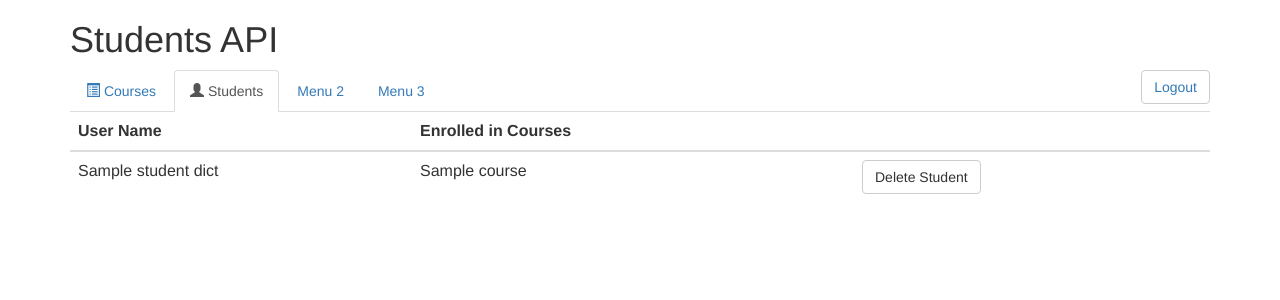
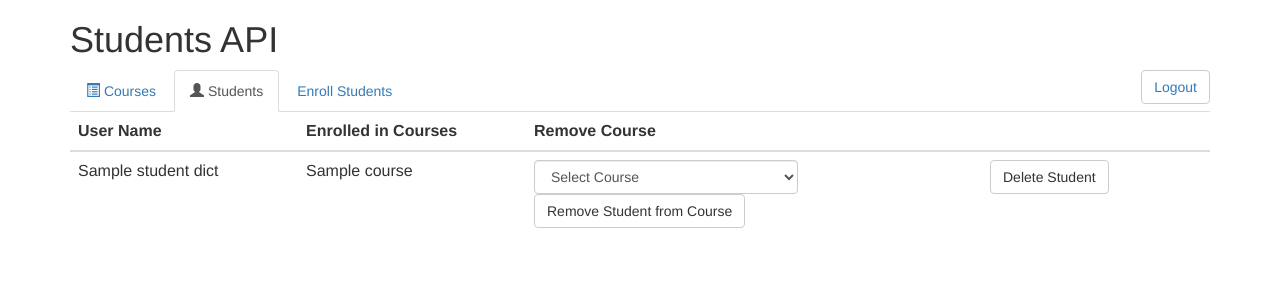
Before and after one commit to gajal123/Students_API, a Django app: template Accounts/templates/home.html in a window 1280 px wide, after a click on "Students". Shown: the top 300 px of the page. Run offline with Django 3.2, Linux system fonts and the light colour scheme; a user stored in the database is signed in; tables that the repository leaves empty hold one stand-in row (values such as "Sample post"); the template is opened without the code that fills it: most values are stand-ins (such as "Sample title", 1, 10 or a date in 2020); some libraries are stand-ins or nearby versions.

Commit message:
Admin can nor Add/Remove Students from Course. A Student can Leave Course. Also a OneTimeScript to populate no of students enrolled in a course

```diff
--- a/Accounts/templates/base.html
+++ b/Accounts/templates/base.html
@@ -37,12 +37,11 @@
             </div>
         	{% if request.user.is_authenticated %}
                 <ul class="nav nav-tabs">
-                    <li class="active"><a data-toggle="tab" href="#cources"><span class="glyphicon glyphicon-list-alt"></span> Courses</a></li>
+                    <li><a data-toggle="tab" href="#cources"><span class="glyphicon glyphicon-list-alt"></span> Courses</a></li>
                     {% if request.user.is_staff %}
                         <li><a data-toggle="tab" href="#students"><span class="glyphicon glyphicon-user"></span> Students</a></li>
                     {% endif %}
-                    <li><a data-toggle="tab" href="#menu2">Menu 2</a></li>
-                    <li><a data-toggle="tab" href="#menu3">Menu 3</a></li>
+                    <li><a data-toggle="tab" href="#enroll">Enroll Students</a></li>
                         {% if request.user.is_authenticated %}
                             <li style="float:right"><button type="button" class="btn btn-default"><a href="{% url 'logout'%}">Logout</a></button><br/></li>
                         {% else %}
--- a/Accounts/templates/home.html
+++ b/Accounts/templates/home.html
@@ -105,9 +105,86 @@
             }
     	 })
     }
+    function enroll_student_in_course(course){
+        console.log(course);
+        student = $('#' + course +  ' :selected').text();
+        console.log(student);
+        $.ajax(
+    	{
+            type:"GET",
+            url: "/enroll_student_in_course/",
+            data: {
+                    course: course,
+                	student: student,
+                    csrfmiddlewaretoken: '{{ csrf_token }}'
+            },
+            success: function( response )
+            {
+                if (response['status'] == 'success') {
+                console.log(response);
+                }
+                else{
+                    console.log(response);
+                }
+
+            location.reload();
+            }
+    	 })
+    }
+
+    function remove_student_from_course(student){
+        console.log(student);
+        course = $('#' + student +  ' :selected').text();
+        console.log(course);
+        $.ajax(
+    	{
+            type:"GET",
+            url: "/remove_student_from_course/",
+            data: {
+                    course: course,
+                	student: student,
+                    csrfmiddlewaretoken: '{{ csrf_token }}'
+            },
+            success: function( response )
+            {
+                if (response['status'] == 'success') {
+                console.log(response);
+                }
+                else{
+                    console.log(response);
+                }
+
+            location.reload();
+            }
+    	 })
+    }
+    function add_course(){
+        course = $('#course_name').val();
+        console.log(course);
+        $.ajax(
+    	{
+            type:"GET",
+            url: "/add_course/",
+            data: {
+                    course: course,
+                    csrfmiddlewaretoken: '{{ csrf_token }}'
+            },
+            success: function( response )
+            {
+                if (response['status'] == 'success') {
+                console.log(response);
+                }
+                else{
+                    console.log(response);
+                }
+
+            location.reload();
+            }
+    	 })
+    }
 </script>
 <div class="tab-content">
-     <div id="cources" class="tab-pane fade in active">
+     <div id="courses" class="tab-pane fade in active">
           <div>
               <table class="table table-hover">
                   <thead>
@@ -137,8 +214,6 @@
                             	<td>
                                     {% if student_name|length == 5 %}
                                         <button type="button" class="btn btn-default" disabled>Course Full</button>
-                                    {% else %}
-                                        <button type="button" class="btn btn-default">Enroll Students</button>
                                     {% endif %}
                             	</td>
                             	<td>
@@ -171,22 +246,34 @@
               <table class="table table-hover">
                   <thead>
                       <tr>
-                          <th style="width:30%"> User Name</th>
-                          <th> Enrolled in Courses </th>
-                          <th></th>
+                          <th style="width:20%"> User Name</th>
+                          <th style="width:20%" > Enrolled in Courses </th>
+                          <th style="width:40%" > Remove Course</th>
+                          <th style="width:20%"></th>
                       </tr>
                   </thead>
                	 <tbody>
-				 	{% for student_name, cources in student_dict.items %}
+				 	{% for student_name, courses in student_dict.items %}
                     	<tr>
                             <td>{{ student_name }}</td>
                        	    <td>
-                                {% if cources %}
-                                    {% for course in cources %}
+                                {% if courses %}
+                                    {% for course in courses %}
                                         {{course}}&emsp;
                                     {% endfor %}
                                 {% else %}
                                 	None
+                                {% endif %}
+                            </td>
+                            <td>
+                            	{% if courses %}
+                                	<select class="form-control" id={{student_name}} style="width:60%">
+                                        <option>Select Course</option>
+                                        {% for course in courses %}
+                                            <option value=course>{{ course }}</option>
+                                        {% endfor %}
+                                    </select>
+                            	<button type="button" class="btn btn-default" id="delete_button" onclick="remove_student_from_course('{{ student_name }}')">Remove Student from Course</button>
                                 {% endif %}
                             </td>
                             <td>
@@ -202,5 +289,55 @@
 	  </div>
 {% endif %}
 
+ {% if request.user.is_staff %}
+	  <div id="enroll" class="tab-pane fade">
+          <div>
+              <input class="form-control" id="course_name" name="course_name" placeholder="Enter Course Name"/>
+              <button type="button" class="btn btn-default" onclick = "add_course()">Add Course</button>
+              <table class="table table-hover">
+                  <thead>
+                      <tr>
+                          <th style="width:30%"> Course</th>
+                          <th> Select Student </th>
+                          <th></th>
+                      </tr>
+                  </thead>
+               	 <tbody>
+				 	{% for course, student_name in course_dict.items %}
+                    	<tr>
+                            <td>
+                            	{{ course }}
+                            </td>
+                            <td>
+                                 {% if student_name|length == 5 %}
+                                    	<button type="button" class="btn btn-default" disabled>Course Full</button>
+                                 {% else %}
+                                    <select class="form-control" id={{ course }}>
+                                        <option>Select Student</option>
+                                        {% for student, course_list in student_dict.items %}
+                                        	{% if course not in course_list %}
+                                            	<option value=student>{{ student }}</option>
+                                        	{% endif %}
+                                        {% endfor %}
+                                    </select>
+                                {% endif %}
+                            </td>
+                            {% if student_name|length == 5 %}
+                            	<td></td>
+                            {% else %}
+                            	<td>
+                            	<button type="button" class="btn btn-default" id="delete_button" onclick="enroll_student_in_course('{{ course }}')">Enroll</button>
+                                {% endif %}
+                            </td>
+						</tr>
+                    {% endfor %}
+
+
+                 </tbody>
+              </table>
+          </div>
+	  </div>
+{% endif %}
+
 </div>
 	  {% endblock %}
--- a/Accounts/urls.py
+++ b/Accounts/urls.py
@@ -11,6 +11,9 @@ urlpatterns = [
     url(r'^delete_course', views.delete_course, name='delete_course'),
     url(r'^delete_student', views.delete_student, name='delete_student'),
     url(r'^leave_course', views.leave_course, name='leave_course'),
+    url(r'^remove_student_from_course', views.remove_student_from_course, name='remove_student_from_course'),
+    url(r'^enroll_student_in_course', views.enroll_student_in_course, name='enroll_student_in_course'),
+    url(r'^add_course', views.add_course, name='add_course'),
     url(r'^student_enrolls', views.student_enrolls, name='student_enrolls'),
     path('admin/', admin.site.urls),
     url(r'^login/$', views.login, name='login'),
```
Also changed, not shown: Accounts/views.py (+38 -1 lines), students/ots_populate_no_of_students.py (added, +24 -0 lines).
